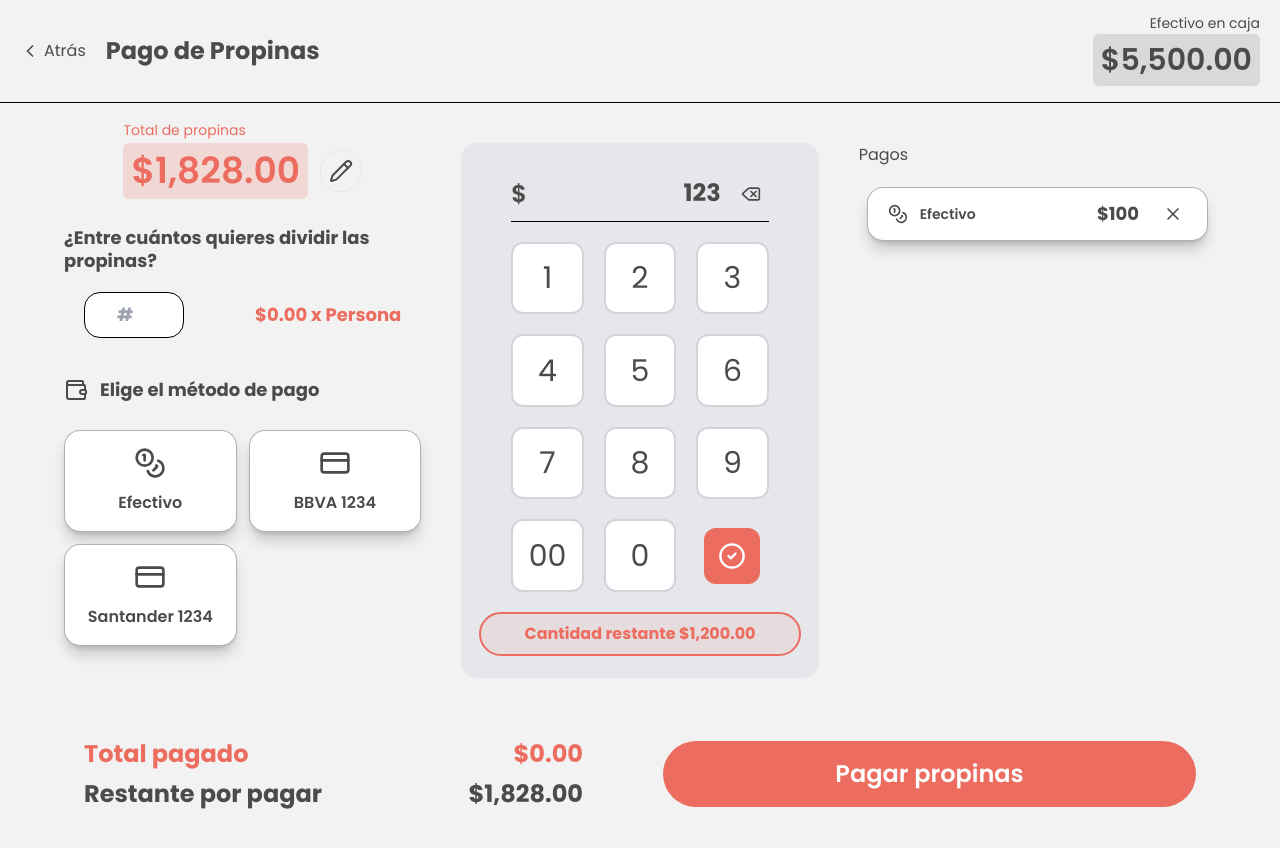
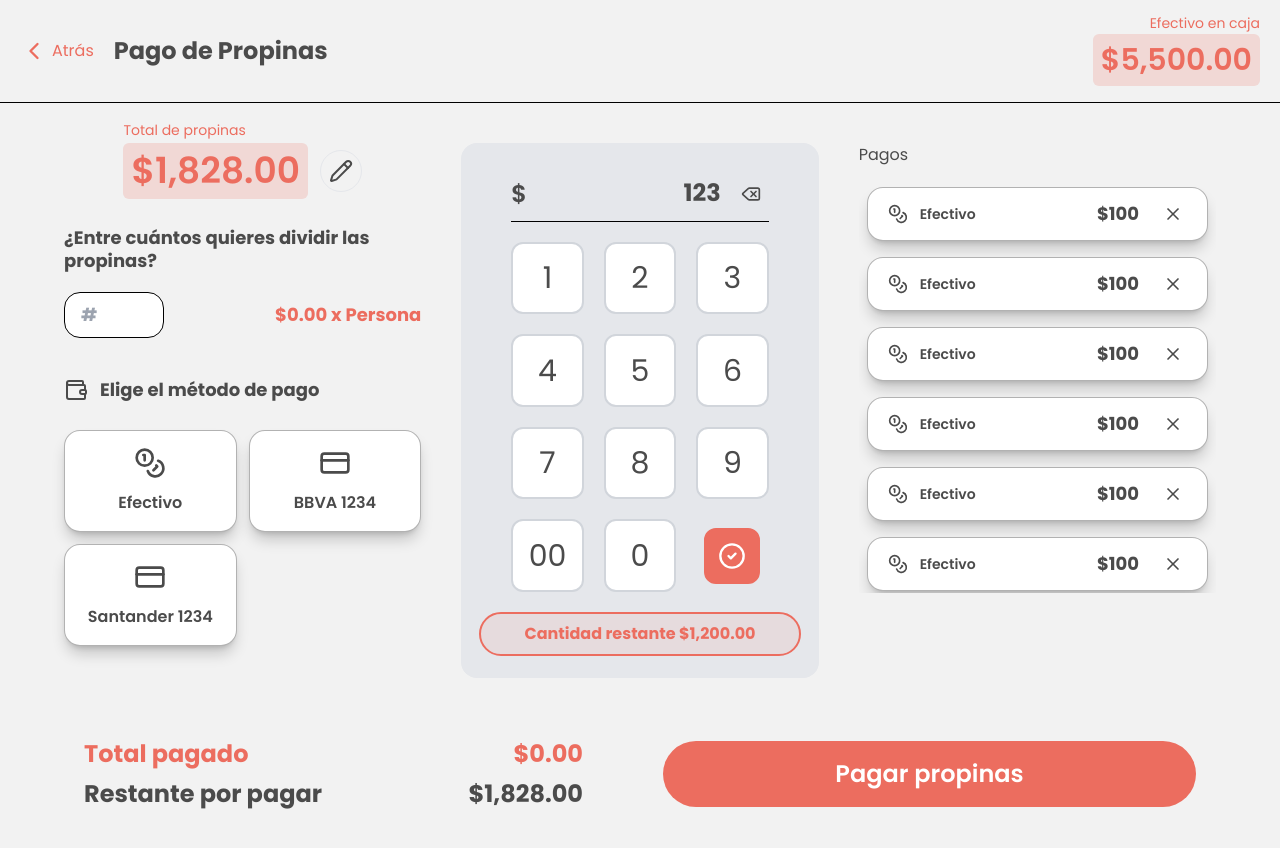
Before and after one commit to Franklin361/softii-test, a Vue app in the folder frontend/: page / in a window 1280 px wide. Shown: the top 848 px of the page. Built offline with nearby package versions, Linux system fonts and the light colour scheme.

Commit message:
style(frontend): :lipstick: update styles

```diff
--- a/frontend/src/App.vue
+++ b/frontend/src/App.vue
@@ -10,7 +10,7 @@ import TipPaymentOptions from './components/TipPaymentOptions.vue'
   <div class="">
     <NavBar />
     <main class="p-5 my-5 ">
-      <div class="grid grid-cols-3 gap-10  max-w-6xl mx-auto">
+      <div class="grid grid-cols-3 gap-10 max-w-6xl mx-auto">
         <TipPaymentOptions />
         <NumberPad />
         <PaymentList />
--- a/frontend/src/components/NavBar.vue
+++ b/frontend/src/components/NavBar.vue
@@ -7,7 +7,7 @@
     <div class="flex gap-5 items-center">
       <a
         href="#"
-        class="flex gap-1 items-center"
+        class="flex gap-1 items-center text-primary hover:underline"
       >
         <svg
           xmlns="http://www.w3.org/2000/svg"
@@ -17,7 +17,7 @@
           stroke-width="2"
           stroke-linecap="round"
           stroke-linejoin="round"
-          class="size-5"
+          class="size-7"
         >
           <path d="m15 18-6-6 6-6" />
         </svg>
@@ -26,9 +26,9 @@
       <h1 class="text-2xl font-bold">Pago de Propinas</h1>
     </div>
 
-    <div class="flex flex-col gap-1 items-end">
+    <div class="flex flex-col gap-1 items-end text-primary">
       <span class="text-sm leading-none">Efectivo en caja</span>
-      <span class="p-2 text-3xl font-semibold bg-black/10 rounded-md"
+      <span class="p-2 text-3xl font-semibold  rounded-md bg-primary/20 "
         >$5,500.00</span
       >
     </div>
--- a/frontend/src/components/PaymentList.vue
+++ b/frontend/src/components/PaymentList.vue
@@ -5,13 +5,128 @@ const options: { label: string, typeIcon: 'cash' | 'card', value: number }[] = [
     label: 'Efectivo',
     typeIcon: 'cash',
     value: 100
-  }
+  },
+  {
+    label: 'Efectivo',
+    typeIcon: 'cash',
+    value: 100
+  },
+  {
+    label: 'Efectivo',
+    typeIcon: 'cash',
+    value: 100
+  },
+  {
+    label: 'Efectivo',
+    typeIcon: 'cash',
+    value: 100
+  },
+  {
+    label: 'Efectivo',
+    typeIcon: 'cash',
+    value: 100
+  },
+  {
+    label: 'Efectivo',
+    typeIcon: 'cash',
+    value: 100
+  },
+  {
+    label: 'Efectivo',
+    typeIcon: 'cash',
+    value: 100
+  },
+  {
+    label: 'Efectivo',
+    typeIcon: 'cash',
+    value: 100
+  },
+  {
+    label: 'Efectivo',
+    typeIcon: 'cash',
+    value: 100
+  },
+  {
+    label: 'Efectivo',
+    typeIcon: 'cash',
+    value: 100
+  },
+  {
+    label: 'Efectivo',
+    typeIcon: 'cash',
+    value: 100
+  },
+  {
+    label: 'Efectivo',
+    typeIcon: 'cash',
+    value: 100
+  },
+  {
+    label: 'Efectivo',
+    typeIcon: 'cash',
+    value: 100
+  },
+  {
+    label: 'Efectivo',
+    typeIcon: 'cash',
+    value: 100
+  },
+  {
+    label: 'Efectivo',
+    typeIcon: 'cash',
+    value: 100
+  },
+  {
+    label: 'Efectivo',
+    typeIcon: 'cash',
+    value: 100
+  },
+  {
+    label: 'Efectivo',
+    typeIcon: 'cash',
+    value: 100
+  },
+  {
+    label: 'Efectivo',
+    typeIcon: 'cash',
+    value: 100
+  },
+  {
+    label: 'Efectivo',
+    typeIcon: 'cash',
+    value: 100
+  },
+  {
+    label: 'Efectivo',
+    typeIcon: 'cash',
+    value: 100
+  },
+  {
+    label: 'Efectivo',
+    typeIcon: 'cash',
+    value: 100
+  },
+  {
+    label: 'Efectivo',
+    typeIcon: 'cash',
+    value: 100
+  },
+  {
+    label: 'Efectivo',
+    typeIcon: 'cash',
+    value: 100
+  },
+  {
+    label: 'Efectivo',
+    typeIcon: 'cash',
+    value: 100
+  },
 ]
 </script>
 
 <template>
   <section>
-    <div class="overflow-y-auto h-[450px]">
+    <div class="overflow-y-auto h-[450px] scroll-custom pb-5">
       <span class="sticky pb-5 pt-0 top-0 bg-background block w-full"
         >Pagos</span
       >
@@ -108,3 +223,21 @@ const options: { label: string, typeIcon: 'cash' | 'card', value: number }[] = [
     </div>
   </section>
 </template>
+
+<style>
+
+.scroll-custom::-webkit-scrollbar,
+.custom-scroll::-webkit-scrollbar {
+  @apply bg-transparent w-[10px];
+}
+
+.scroll-custom::-webkit-scrollbar-track,
+.custom-scroll::-webkit-scrollbar-track {
+  @apply bg-transparent;
+}
+
+.scroll-custom::-webkit-scrollbar-thumb,
+.custom-scroll::-webkit-scrollbar-thumb {
+  @apply bg-primary rounded-2xl;
+}
+</style>
--- a/frontend/src/components/TipPaymentOptions.vue
+++ b/frontend/src/components/TipPaymentOptions.vue
@@ -5,13 +5,9 @@ import PaymentMethod from './PaymentMethod.vue'
 </script>
 
 <template>
-  <section class="">
-    <!--  -->
+  <section>
     <TotalTipAmount />
-    <!--  -->
     <TipPerPerson />
-    <!--  -->
     <PaymentMethod />
-    <!--  -->
   </section>
 </template>
--- a/frontend/src/components/TipPerPerson.vue
+++ b/frontend/src/components/TipPerPerson.vue
@@ -5,10 +5,10 @@
     <h4 class="font-bold leading-tight ">
       ¿Entre cuántos quieres dividir las propinas?
     </h4>
-    <div class="flex justify-between items-center gap-5 p-5 pb-0">
+    <div class="flex justify-between items-center gap-5 py-5 pb-0">
       <input
         type="number"
-        class="rounded-2xl p-2 pl-8 pr-4 font-bold border border-black w-[100px]"
+        class="rounded-2xl p-2 px-4 font-bold border border-black w-[100px]"
         placeholder="#"
       />
       <span class="text-primary font-bold">$0.00 x Persona</span>
```
